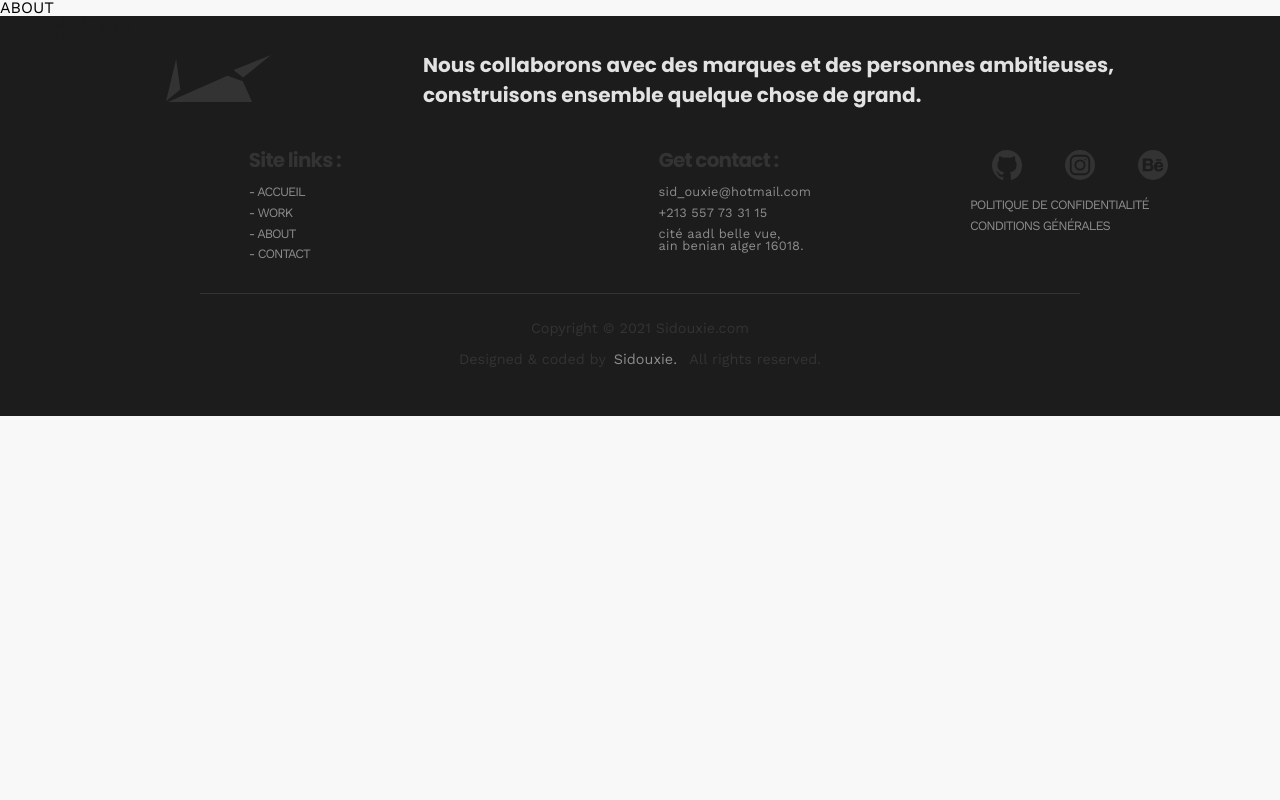
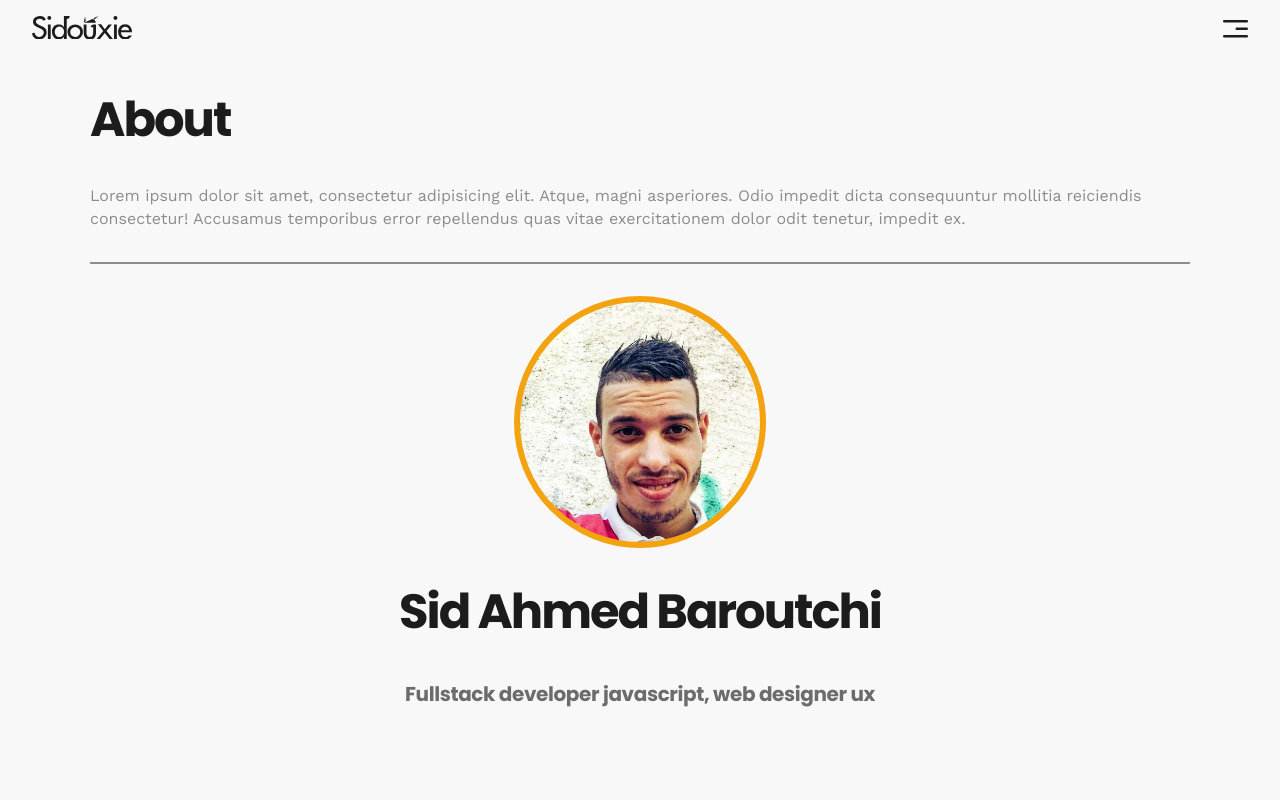
Before and after one commit to sidouxie/sidouxie-v3, a React (Create React App) app: page /about in a window 1280 px wide. Shown: the top 800 px of the page. Built offline with nearby package versions, Linux system fonts and the light colour scheme.

Commit message:
setup page about

```diff
--- a/src/About.js
+++ b/src/About.js
@@ -1,11 +1,68 @@
-import React from 'react'
+import React, { useEffect } from 'react'
 import Layout from './components/Layout'
+import gsap from 'gsap'
 
 function About() {
+  useEffect(() => {
+    gsap.fromTo(
+      '.title',
+      { y: 50, opacity: 0 },
+      { y: 0, opacity: 1, duration: 1.6, delay: 0.4, ease: 'power3.out' }
+    )
+
+    gsap.fromTo(
+      '.text',
+      { x: -20, opacity: 0 },
+      { x: 0, opacity: 1, duration: 2, delay: 0.9, ease: 'power3.out' }
+    )
+
+    gsap.fromTo(
+      '.ligne',
+      { css: { width: 0 }, opacity: 0 },
+      {
+        css: { width: '100%' },
+        opacity: 1,
+        duration: 2,
+        delay: 1.6,
+        ease: 'power3.out',
+      }
+    )
+  }, [])
   return (
     <>
       <Layout>
-        <div>ABOUT</div>
+        <div className="container">
+          <div className="wrapper">
+            <main className="main-about">
+              <div className="title">
+                <h1>About</h1>
+              </div>
+              <div className="text">
+                <p>
+                  Lorem ipsum dolor sit amet, consectetur adipisicing elit.
+                  Atque, magni asperiores. Odio impedit dicta consequuntur
+                  mollitia reiciendis consectetur! Accusamus temporibus error
+                  repellendus quas vitae exercitationem dolor odit tenetur,
+                  impedit ex.
+                </p>
+              </div>
+              <div className="ligne"></div>
+
+              <div className="sec-intro">
+                <div
+                  className="card-profile"
+                  style={{ backgroundImage: 'url(./images/profile_me.webp)' }}
+                ></div>
+                <div className="title">
+                  <h3>Sid Ahmed Baroutchi</h3>
+                </div>
+                <div className="subtitle">
+                  <p>Fullstack developer javascript, web designer ux</p>
+                </div>
+              </div>
+            </main>
+          </div>
+        </div>
       </Layout>
     </>
   )
--- a/src/Work.js
+++ b/src/Work.js
@@ -1,7 +1,7 @@
 import React, { useEffect } from 'react'
 import Layout from './components/Layout'
 import CardWrapper from './components/CardWrapper'
-import gsap from 'gsap/gsap-core'
+import gsap from 'gsap'
 import ScrollTrigger from 'gsap/ScrollTrigger'
 
 gsap.registerPlugin(ScrollTrigger)
@@ -12,6 +12,30 @@ function Work({ data }) {
       markers: false,
       toggleActions: 'play complete',
     })
+
+    gsap.fromTo(
+      '.title',
+      { y: 50, opacity: 0 },
+      { y: 0, opacity: 1, duration: 1.6, delay: 0.4, ease: 'power3.out' }
+    )
+
+    gsap.fromTo(
+      '.text',
+      { x: -20, opacity: 0 },
+      { x: 0, opacity: 1, duration: 2, delay: 0.9, ease: 'power3.out' }
+    )
+
+    gsap.fromTo(
+      '.ligne',
+      { css: { width: 0 }, opacity: 0 },
+      {
+        css: { width: '100%' },
+        opacity: 1,
+        duration: 2,
+        delay: 1.6,
+        ease: 'power3.out',
+      }
+    )
   }, [])
   return (
     <>
--- a/src/components/CardWrapper.js
+++ b/src/components/CardWrapper.js
@@ -22,30 +22,6 @@ function CardWrapper({ data }) {
   cardRef.current = []
 
   useEffect(() => {
-    gsap.fromTo(
-      '.title',
-      { y: 50, opacity: 0 },
-      { y: 0, opacity: 1, duration: 1.6, delay: 0.4, ease: 'power3.out' }
-    )
-
-    gsap.fromTo(
-      '.text',
-      { x: -20, opacity: 0 },
-      { x: 0, opacity: 1, duration: 2, delay: 0.9, ease: 'power3.out' }
-    )
-
-    gsap.fromTo(
-      '.ligne',
-      { css: { width: 0 }, opacity: 0 },
-      {
-        css: { width: '100%' },
-        opacity: 1,
-        duration: 2,
-        delay: 1.6,
-        ease: 'power3.out',
-      }
-    )
-
     cardRef.current.forEach((el, index) => {
       gsap.fromTo(
         el,
@@ -224,10 +200,10 @@ function CardWrapper({ data }) {
               <span
                 ref={addTechRef}
                 style={{
-                  color: data.colorTitle,
+                  color: data.colorText,
                   border: `0.5px ${data.colorText} solid`,
                 }}
-                key={tech}
+                key={tech + 1}
               >
                 {tech}
               </span>
--- a/src/components/Footer.js
+++ b/src/components/Footer.js
@@ -105,7 +105,7 @@ function Footer() {
                 </a>
 
                 <a
-                  href="https://instagram.com/sidouxie"
+                  href="https://instagram.com/sid_ouxi"
                   target="_blank"
                   rel="nopenner noreferrer"
                 >
--- /dev/null
+++ b/src/styles/_about.scss
@@ -0,0 +1,34 @@
+.main-about {
+  width: 100%;
+  min-height: 100vh;
+  position: relative;
+  margin-top: 6rem;
+
+  .ligne {
+    width: 0%;
+    height: 2px;
+    background-color: $color-500;
+    margin: 2rem 0;
+  }
+
+  .sec-intro {
+    width: 100%;
+    height: 100%;
+    display: flex;
+    flex-direction: column;
+    justify-content: center;
+    align-items: center;
+
+    .card-profile {
+      display: flex;
+      width: 240px;
+      height: 240px;
+      border-radius: 50%;
+      border: 6px $color-secondary solid;
+      object-fit: cover;
+      background-position: bottom;
+      background-repeat: no-repeat;
+      background-size: cover;
+    }
+  }
+}
--- a/src/styles/styles.scss
+++ b/src/styles/styles.scss
@@ -1,6 +1,7 @@
 @import 'options';
 @import 'work';
 @import 'workpage';
+@import 'about';
 @import 'politique';
 
 body {
@@ -520,22 +521,3 @@ footer {
     }
   }
 }
-
-.page-enter {
-  opacity: 0;
-}
-
-.page-enter-active {
-  opacity: 1;
-  transition: opacity 400ms;
-  transition-delay: 600ms;
-}
-
-.page-exit {
-  opacity: 1;
-}
-
-.page-exit-active {
-  opacity: 0;
-  transition: opacity 400ms;
-}
```
